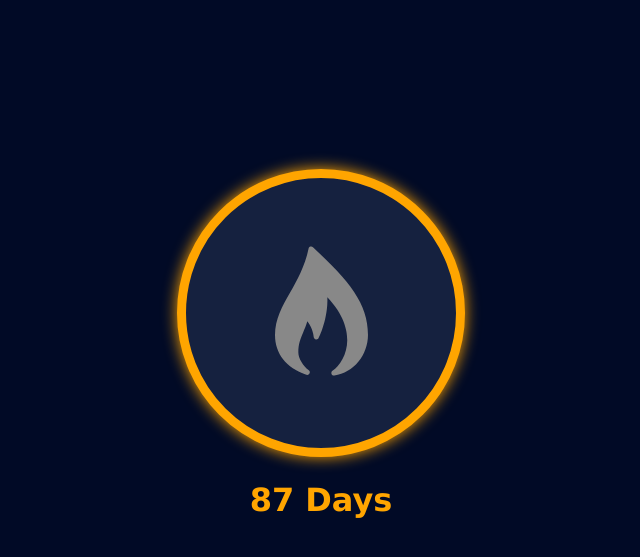
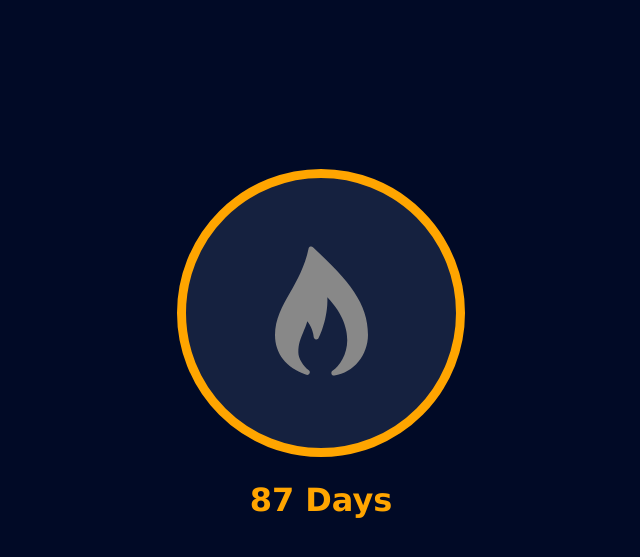
Before and after one commit to Anas-Shakeel/streaky-webapp, a Django app: template streaky/streaks/templates/streaks/home.html in a window 1280 px wide, with the pointer over the restyled element. Shown: the part 57-614 px from the top of the page, without its empty margins (319-959 px from the left). Run offline with Django 5.2, Linux system fonts and the light colour scheme; the template is opened without the code that fills it: most values are stand-ins (such as "Sample title", 1, 10 or a date in 2020).

Commit message:
Remove streak btn glow

```diff
--- a/streaky/static/style.css
+++ b/streaky/static/style.css
@@ -269,7 +269,6 @@ body {
 }
 .streak-btn:hover {
     background-color: #15213f;
-    box-shadow: 0 0 15px orange;
 }
 .streak-btn:active {
     background-color: #202e55;
```
